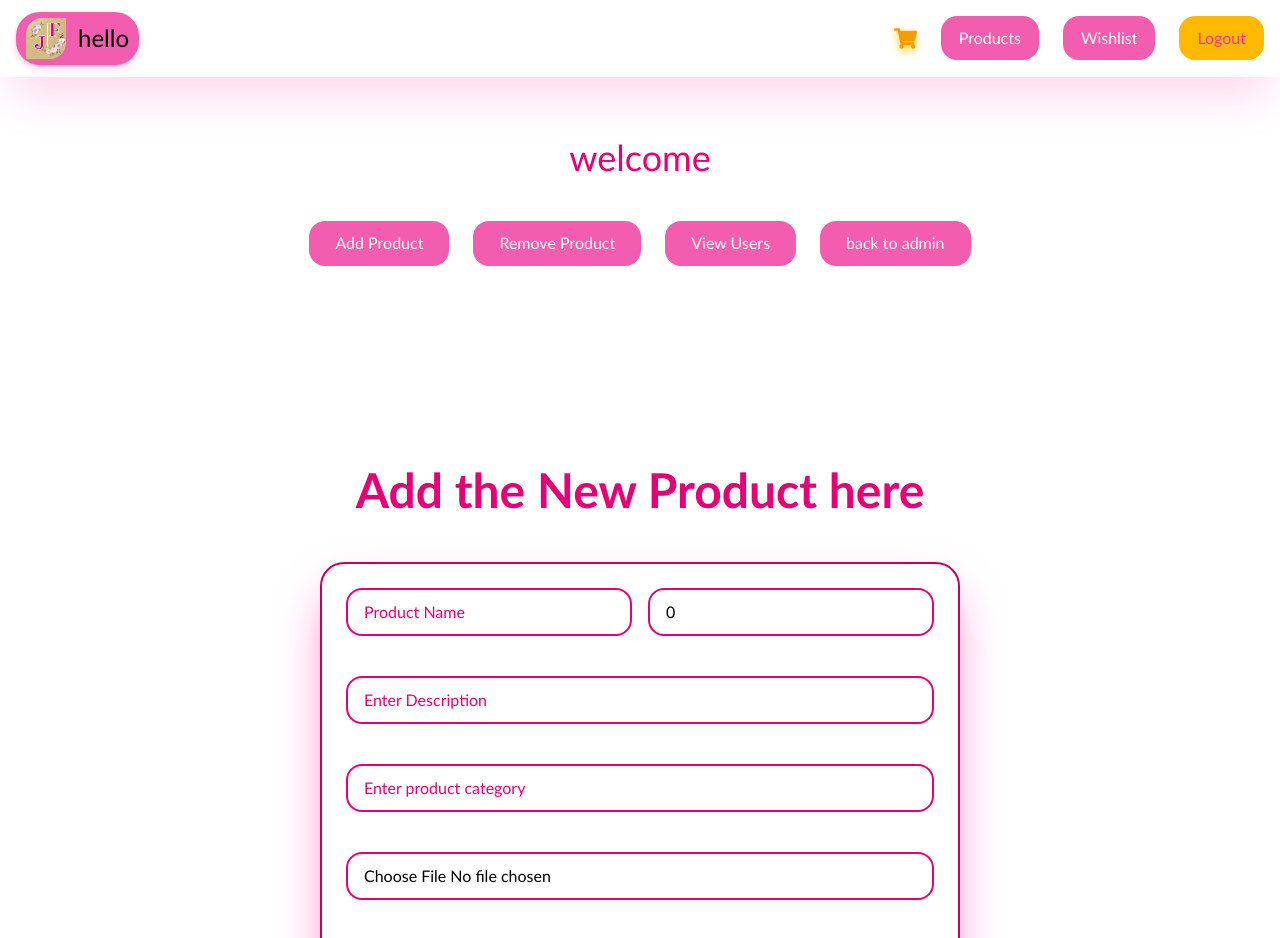
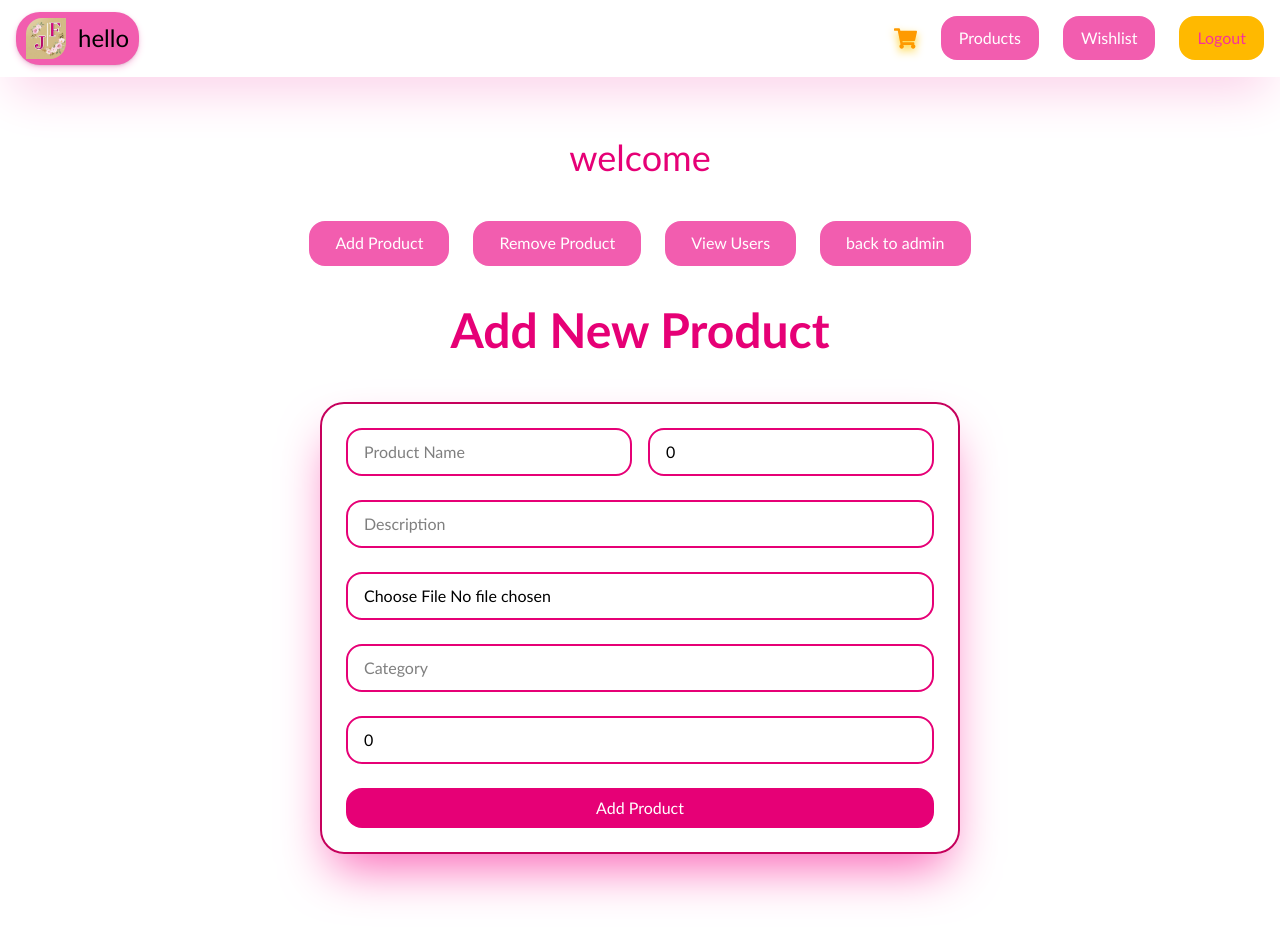
Before and after one commit to YahiaAshraf-CS/Just_For_You_Frontend, a React (Vite) app: page /admin/add_product in a window 1280 px wide. Shown: the top 938 px of the page. Built offline with nearby package versions, Linux system fonts and the light colour scheme.

Commit message:
edit on the signup and add product for admin

```diff
--- a/src/pages/HomePage.jsx
+++ b/src/pages/HomePage.jsx
@@ -21,42 +21,15 @@ import { useEffect, useState } from 'react';
 import NavbarUser from '../layout/NavbarUser';
 function HomePage() {
 
-    //! how to get an api data using XMLHttpRequest
-//     const myAPI = new XMLHttpRequest();
-//    myAPI.onreadystatechange = function() {
-//        if (myAPI.readyState == 4 && myAPI.status == 200) {
-//            const data = JSON.parse(myAPI.responseText);
-//            console.log(data);
-//        }
-//    }
-//     myAPI.open("GET", "https://fakestoreapi.com/products");
-//     myAPI.send();
-//     console.log(myAPI);
 
-
-
-//     const mypromise = new promise((resolve, reject) => {
-//         let connect = true;
-//         setTimeout(() => {
-// if(connect) {
-//     resolve("connected")
-// } else {
-//     reject("not connected")
-// }
-//         }, 2000);
-//     })
-//     mypromise.then((message) => {
-//         console.log(message);
-//     }).catch((error) => {
-//         console.log(error);
-//     })
 
     const [currentUser, setCurrentUser] = useState(null);
 
 
 
-        useEffect(() => {
-            const user = JSON.parse(localStorage.getItem("currentUser"));
+    useEffect(() => {
+            let user = JSON.parse(localStorage.getItem("currentUser"));
+            // const user = JSON.parse(localStorage.getItem("currentUser"));
             setCurrentUser(user);
 
 
--- a/src/pages/admin/AddProduct.jsx
+++ b/src/pages/admin/AddProduct.jsx
@@ -1,112 +1,131 @@
-import React from 'react'
-import { NavLink } from 'react-router-dom';
-import { useState } from "react";
+import React, { useState } from "react";
+import { NavLink } from "react-router-dom";
+
 
 function AddProduct() {
     const [newProduct, setNewProduct] = useState({
         name: "",
         price: 0,
         description: "",
-    image: "",
         category: "",
-    stock: 0
+        stock: 0,
     });
+
+    // We store the actual File object in a separate state
+    const [imageFile, setImageFile] = useState(null);
     const [error, setError] = useState("");
 
+    const handleProduct = async (e) => {
+        e.preventDefault();
+        setError(""); // Clear previous errors
 
-  const handleproduct = async (e) => {
-    e.preventDefault();
-    console.log(newProduct);
-    const response = await fetch("http://127.0.0.1:5000/api/admin/api/products", {
-      method: "POST",
-      headers: { "Content-Type": "application/json" },
-      body: JSON.stringify(newProduct),
-    });
-    const data = await response.json();
-    alert(data.message);
-    console.log(data);
-    if (data.status === "error") {
-      setError(data.message);
+        // 1. Create a FormData object (required for file uploads)
+        const formData = new FormData();
+        formData.append("name", newProduct.name);
+        formData.append("price", newProduct.price);
+        formData.append("description", newProduct.description);
+        formData.append("category", newProduct.category);
+        formData.append("stock", newProduct.stock);
+
+        // 2. Append the physical file
+        if (imageFile) {
+            formData.append("image", imageFile);
+        } else {
+            setError("Please select an image");
             return;
         }
 
+        try {
+            const response = await fetch("http://127.0.0.1:5000/api/admin/api/products", {
+                method: "POST",
+                // IMPORTANT: Do NOT set Content-Type header manually when sending FormData.
+                // The browser will automatically set it to 'multipart/form-data' with the correct boundary.
+                body: formData,
+            });
+
+            const data = await response.json();
+
+            if (response.ok) {
+                alert("Product added successfully!");
+                // Reset form if needed
+            } else {
+                setError(data.message || "Failed to add product");
+            }
+        } catch (err) {
+            setError("Could not connect to the server.");
+            console.error(err);
+        }
     };
-
 
     return (
         <div>
-          <h1 className="font-bold text-3xl md:text-4xl lg:text-5xl text-center mt-50 text-pink-600">Add the New Product here</h1>
+            <h1 className="font-bold text-3xl md:text-4xl lg:text-5xl text-center mt-10 text-pink-600">Add New Product</h1>
             <div className="flex items-center justify-center mt-12">
-              <form
-                  // onSubmit={handleproduct}
-                  action=""
-                  className="flex flex-col border-2  border-pink-700  shadow-2xl shadow-pink-400 h-fill w-[95%] md:w-[70%] lg:w-[50%] xl:w-[50%] rounded-3xl px-6 py-6 items-center justify-center gap-10">
-                  <div className="flex items-center justify-center gap-4 w-full">
+                <form onSubmit={handleProduct} className="flex flex-col border-2 border-pink-700 shadow-2xl shadow-pink-400 w-[95%] md:w-[70%] lg:w-[50%] rounded-3xl px-6 py-6 items-center gap-6">
+                    <div className="flex gap-4 w-full">
                         <input
                             value={newProduct.name}
                             onChange={(e) => setNewProduct({ ...newProduct, name: e.target.value })}
                             type="text"
                             required
-                          className=" outline-0 border-2 focus:placeholder-pink-700 w-full px-4 py-2.5 rounded-2xl placeholder:text-pink-600 border-pink-600 focus:border-pink-800 focus:shadow-3xl focus:text-pink-700 focus:bg-pink-200"
+                            className="outline-0 border-2 w-full px-4 py-2.5 rounded-2xl border-pink-600 focus:bg-pink-100"
                             placeholder="Product Name"
                         />
-            {/* <label htmlFor="number" >enter price</label> */}
                         <input
                             type="number"
                             value={newProduct.price}
                             onChange={(e) => setNewProduct({ ...newProduct, price: e.target.value })}
                             required
-                          className=" outline-0 border-2 w-full px-4 py-2.5 rounded-2xl placeholder:text-pink-600 border-pink-600 focus:border-pink-800 focus:shadow-3xl focus:text-pink-700 focus:bg-pink-200"
-                          placeholder="product price"
+                            className="outline-0 border-2 w-full px-4 py-2.5 rounded-2xl border-pink-600"
+                            placeholder="Price"
                         />
                     </div>
+
                     <input
                         type="text"
                         value={newProduct.description}
                         onChange={(e) => setNewProduct({ ...newProduct, description: e.target.value })}
                         required
-                      placeholder="Enter Description"
-                      className=" outline-0 border-2 w-full px-4 py-2.5 rounded-2xl placeholder:text-pink-600 border-pink-600 focus:border-pink-800 focus:shadow-3xl focus:text-pink-700 focus:bg-pink-200"
+                        placeholder="Description"
+                        className="outline-0 border-2 w-full px-4 py-2.5 rounded-2xl border-pink-600"
                     />
+
+                    <input
+                        type="file"
+                        accept="image/*"
+                        required
+                        // Capture the first file in the array
+                        onChange={(e) => setImageFile(e.target.files[0])}
+                        className="outline-0 border-2 w-full px-4 py-2.5 rounded-2xl border-pink-600"
+                    />
+
                     <input
                         type="text"
                         value={newProduct.category}
                         onChange={(e) => setNewProduct({ ...newProduct, category: e.target.value })}
                         required
-                      placeholder="Enter product category"
-                      className=" outline-0 border-2 w-full px-4 py-2.5 rounded-2xl placeholder:text-pink-600 border-pink-600 focus:border-pink-800 focus:shadow-3xl focus:text-pink-700 focus:bg-pink-200"
+                        placeholder="Category"
+                        className="outline-0 border-2 w-full px-4 py-2.5 rounded-2xl border-pink-600"
                     />
 
-                  <input
-            type="file"
-            value={newProduct.image}
-            accept="image/*"
-            onChange={(e) => setNewProduct({ ...newProduct, image: e.target.value })}
-                      required
-                      placeholder="upload your product image"
-                      className=" outline-0 border-2 w-full px-4 py-2.5 rounded-2xl placeholder:text-pink-600 border-pink-600 focus:border-pink-800 focus:shadow-3xl focus:text-pink-700 focus:bg-pink-200"
-                  />
                     <input
                         type="number"
                         value={newProduct.stock}
                         onChange={(e) => setNewProduct({ ...newProduct, stock: e.target.value })}
                         required
-                      placeholder="Enter your product quantity"
-                      className=" outline-0 border-2 w-full px-4 py-2.5 rounded-2xl placeholder:text-pink-600 border-pink-600 focus:border-pink-800 focus:shadow-3xl focus:text-pink-700 focus:bg-pink-200"
+                        placeholder="Stock Quantity"
+                        className="outline-0 border-2 w-full px-4 py-2.5 rounded-2xl border-pink-600"
                     />
-                  <div className="btns w-full gap-6  h-fit flex items-center justify-center flex-col">
-                      <button
-                          onClick={handleproduct}
-                          type="submit"
-                          className=" bg-[var(--color-prinky)] text-white px-6 py-2 rounded-2xl w-[100%] transition duration-300 ease-in-out border-2 border-[var(--color-prinky)] cursor-pointer text-2xl hover:bg-transparent flex items-center justify-center  h-[45px] mt-1 hover:shadow-2xl hover:shadow-pink-500 hover:text-[var(--color-prinky)]">
-                          <span>Add Product</span>
+
+                    <button type="submit" className="bg-pink-600 text-white px-6 py-2 rounded-2xl w-full hover:bg-pink-700 transition">
+                        Add Product
                     </button>
-                  </div>
-                  {error && <p className="text-2xl font-bold text-red-600">❌❌ {error} ❌❌</p>}
+
+                    {error && <p className="text-red-600 font-bold">❌ {error}</p>}
                 </form>
             </div>
         </div>
     );
 }
 
-export default AddProduct
+export default AddProduct;
--- a/src/pages/auth/LoginPage.jsx
+++ b/src/pages/auth/LoginPage.jsx
@@ -58,7 +58,7 @@ function LoginPage() {
                 setError("Something went wrong");
                 setLoading(false);
             }
-        }, 1000);
+        }, 100);// end in 100 ms
     };
 
   return (
--- a/src/pages/auth/SignPage.jsx
+++ b/src/pages/auth/SignPage.jsx
@@ -48,12 +48,12 @@ function SignPage() {
               if (newUser.isAdmin === true) {
                   navigate("/admin");
                   setLoading(false);
-                  localStorage.setItem("currentUser", JSON.stringify(newUser));
+                  localStorage.setItem("currentUser", JSON.stringify(postData.user));
               }
               else {
                   navigate("/product");
                   setLoading(false);
-                  localStorage.setItem("currentUser", JSON.stringify(newUser));
+                  localStorage.setItem("currentUser", JSON.stringify(postData.user ));
               }
           }
 
```
Also changed, not shown: src/pages/ProductPage.jsx (+11 -2 lines). Lines whose indentation alone changed are shown as unchanged.
